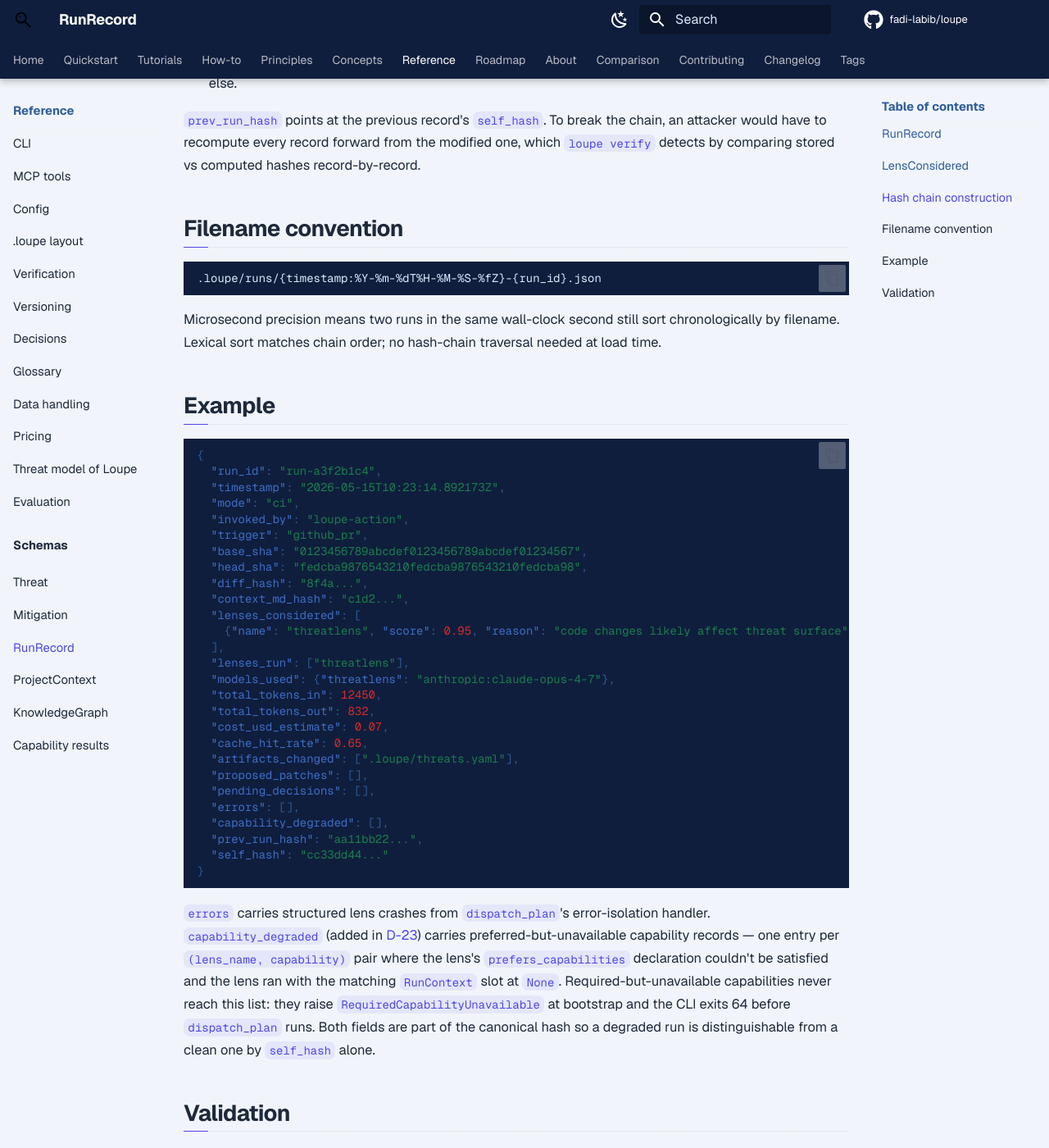
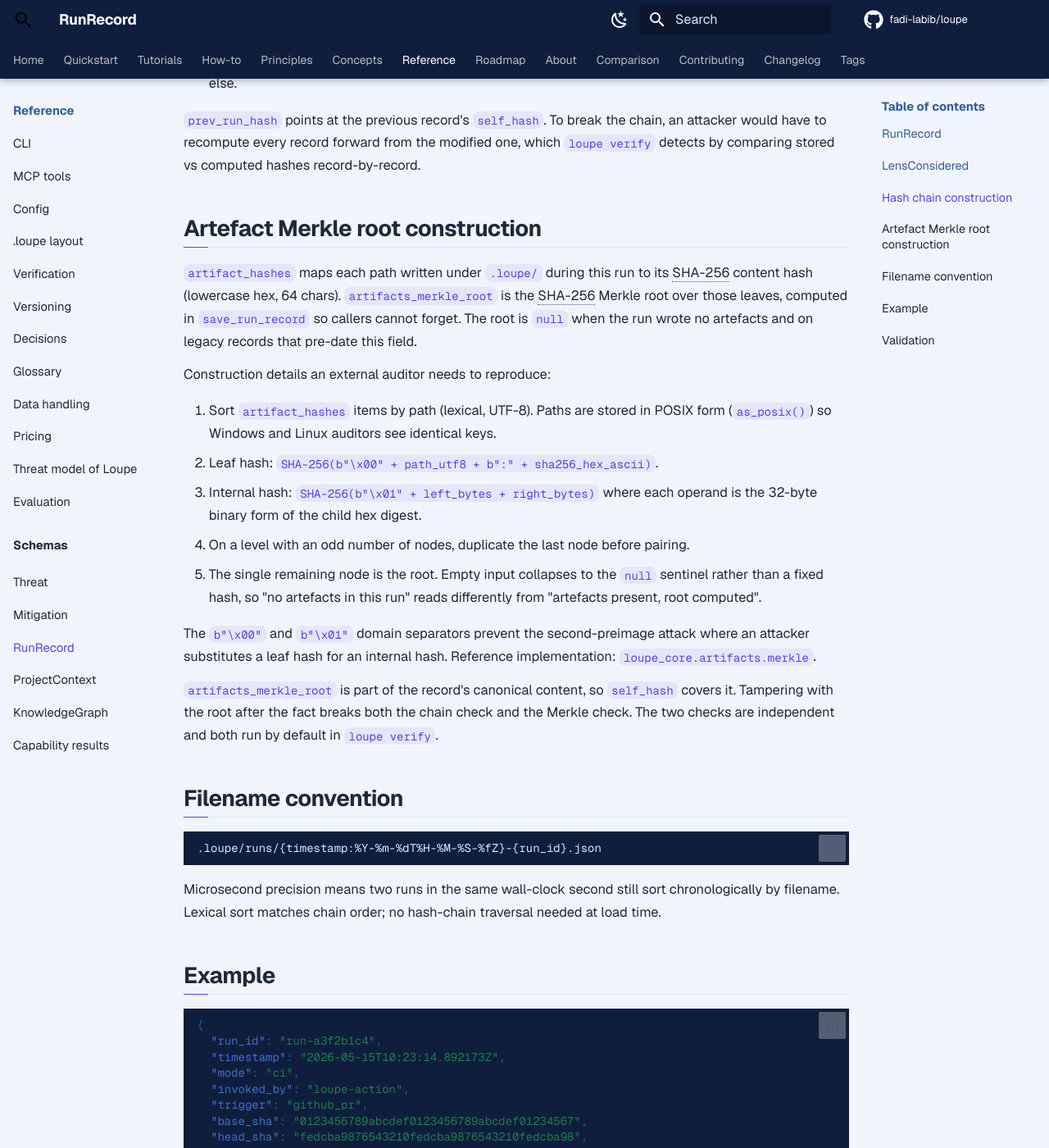
Before and after one commit to fadi-labib/loupe, an MkDocs documentation site: the page built from docs/reference/schemas/run-record.md, in a window 1280 px wide and 1400 px high, scrolled down 1071 px. Shown: the whole window at 82% size. Built offline with MkDocs 1.6.1 and Material for MkDocs 9.7.7, drawn with Linux system fonts in a browser that asks for light colours; plug-ins that fetch from the network failed and are left out; comment, search, counter and statistics services are not loaded; the version menu is left out.

Commit message:
docs: per-run artefact Merkle root (D-25)

```diff
--- a/docs/reference/schemas/run-record.md
+++ b/docs/reference/schemas/run-record.md
@@ -26,6 +26,37 @@ Two properties matter:
 2. **Excluding `self_hash`** breaks the otherwise-circular reference. The field carries the hash of everything else.
 
 `prev_run_hash` points at the previous record's `self_hash`. To break the chain, an attacker would have to recompute every record forward from the modified one, which `loupe verify` detects by comparing stored vs computed hashes record-by-record.
+
+## Artefact Merkle root construction
+
+`artifact_hashes` maps each path written under `.loupe/` during this run to
+its SHA-256 content hash (lowercase hex, 64 chars). `artifacts_merkle_root`
+is the SHA-256 Merkle root over those leaves, computed in `save_run_record`
+so callers cannot forget. The root is `null` when the run wrote no
+artefacts and on legacy records that pre-date this field.
+
+Construction details an external auditor needs to reproduce:
+
+1. Sort `artifact_hashes` items by path (lexical, UTF-8). Paths are stored
+   in POSIX form (`as_posix()`) so Windows and Linux auditors see identical
+   keys.
+2. Leaf hash: `SHA-256(b"\x00" + path_utf8 + b":" + sha256_hex_ascii)`.
+3. Internal hash: `SHA-256(b"\x01" + left_bytes + right_bytes)` where each
+   operand is the 32-byte binary form of the child hex digest.
+4. On a level with an odd number of nodes, duplicate the last node before
+   pairing.
+5. The single remaining node is the root. Empty input collapses to the
+   `null` sentinel rather than a fixed hash, so "no artefacts in this run"
+   reads differently from "artefacts present, root computed".
+
+The `b"\x00"` and `b"\x01"` domain separators prevent the second-preimage
+attack where an attacker substitutes a leaf hash for an internal hash.
+Reference implementation: `loupe_core.artifacts.merkle`.
+
+`artifacts_merkle_root` is part of the record's canonical content, so
+`self_hash` covers it. Tampering with the root after the fact breaks both
+the chain check and the Merkle check. The two checks are independent and
+both run by default in `loupe verify`.
 
 ## Filename convention
 
```
Also changed, not shown: CHANGELOG.md (+7 -0 lines), docs/reference/cli.md (+5 -4 lines), docs/reference/decisions.md (+40 -2 lines), docs/reference/verification.md (+23 -2 lines).
